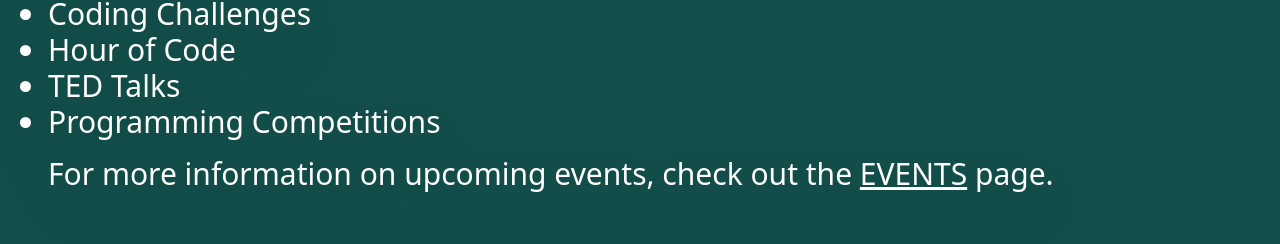
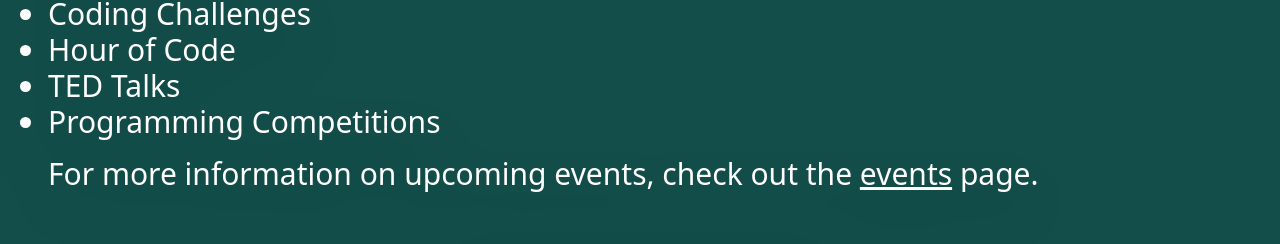
Before and after one commit to renaissancedog/rrcsclub, a SvelteKit app: page / in a window 1280 px wide. Shown: the part 3064-3308 px from the top of the page. Built offline with nearby package versions, Linux system fonts and the light colour scheme.

Commit message:
Update +page.svelte

```diff
--- a/src/routes/+page.svelte
+++ b/src/routes/+page.svelte
@@ -86,7 +86,7 @@
             <li>TED Talks</li>
             <li>Programming Competitions</li>
           </ul>
-          <p class="py-4">For more information on upcoming events, check out the <a class="underline" href="{base}/events">EVENTS</a> page.</p>
+          <p class="py-4">For more information on upcoming events, check out the <a class="underline" href="{base}/events">events</a> page.</p>
         </div>
       </section>
       <section class="drop-shadow-2xl flex flex-col items-center justify-center">
```
